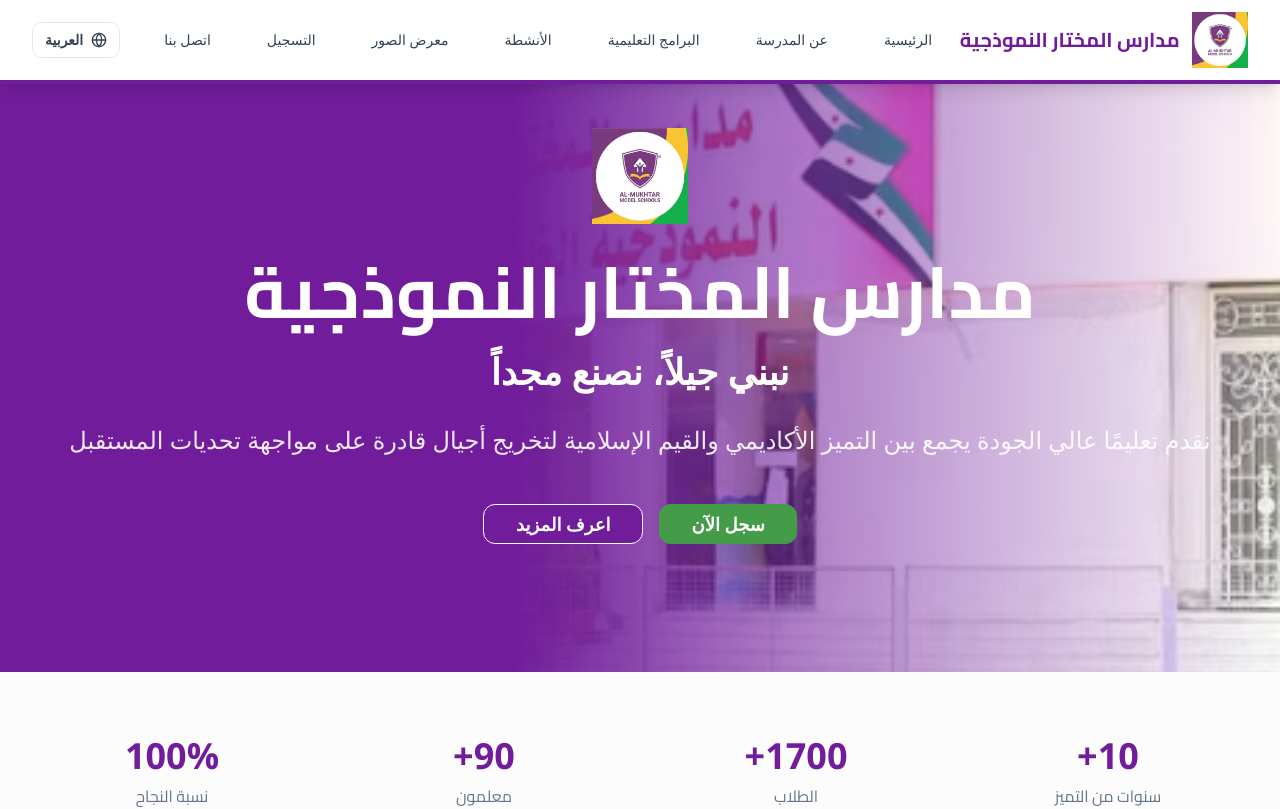
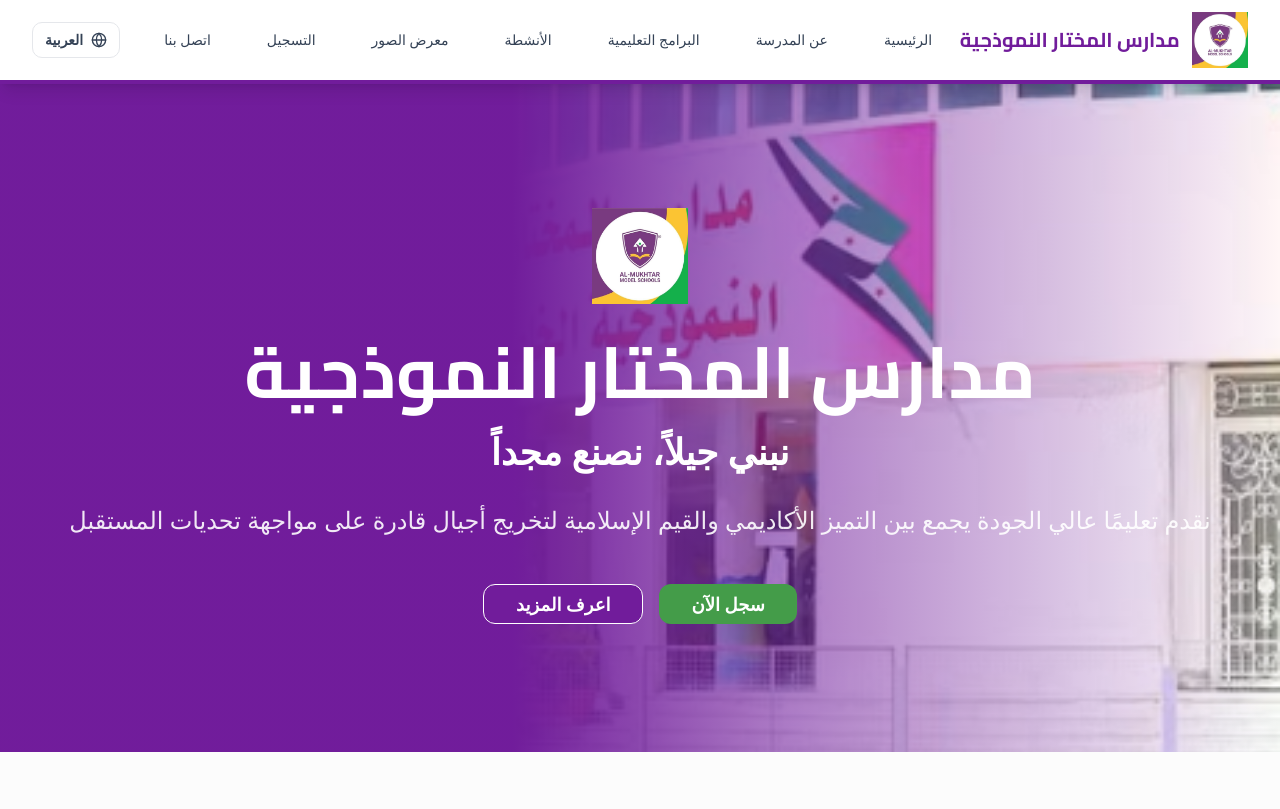
Before and after one commit to Qais9alnoS/MMSW, a React (Vite) app: page / in a window 1280 px wide. Shown: the top 809 px of the page. Built offline with nearby package versions, Linux system fonts and the light colour scheme.

Commit message:
Fix header overlap: Add padding-top to main content to prevent fixed header from covering content

```diff
--- a/src/App.tsx
+++ b/src/App.tsx
@@ -23,7 +23,7 @@ const App = () => (
         <BrowserRouter>
           <div className="min-h-screen flex flex-col">
             <Header />
-            <main className="flex-1">
+            <main className="flex-1 pt-16 md:pt-20">
               <Routes>
               <Route path="/" element={<CombinedPage />} />
               <Route path="/gallery" element={<Gallery />} />
```
